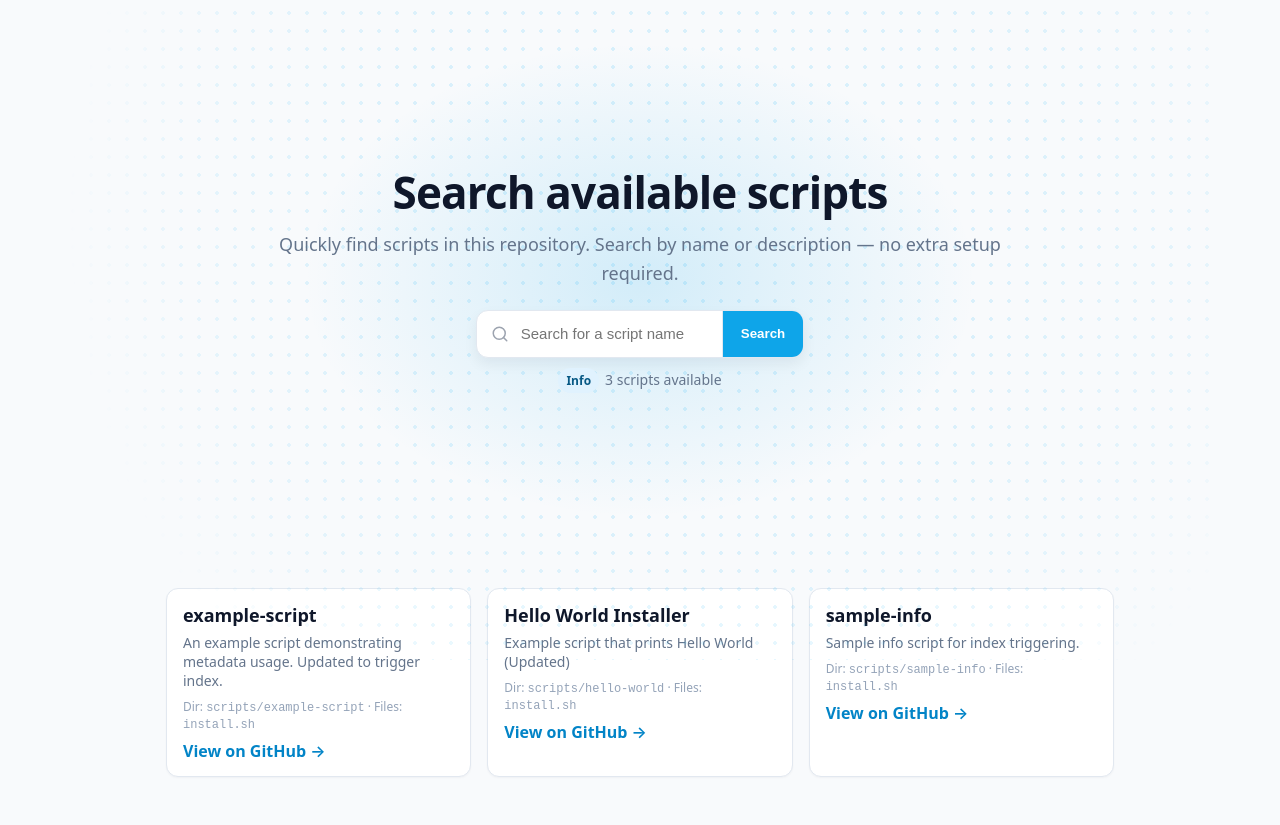
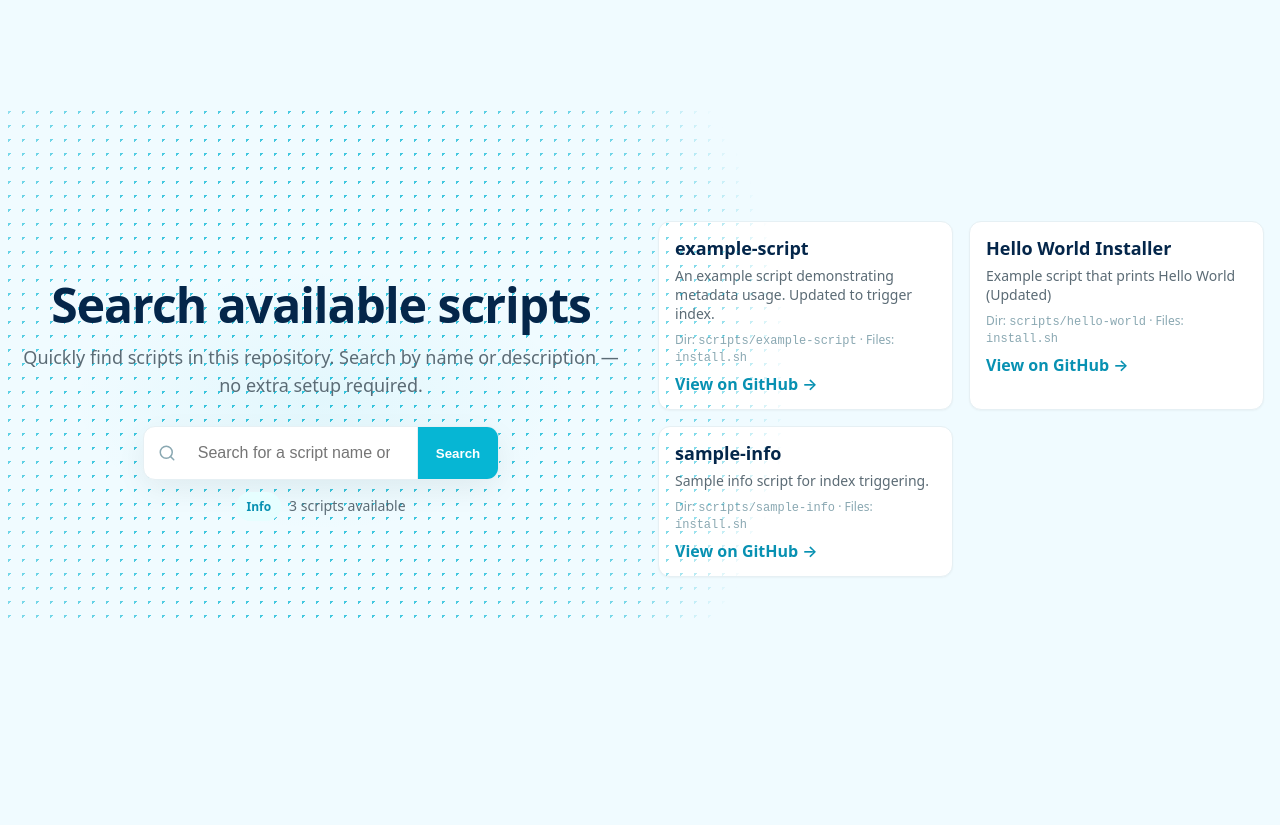
Before and after one commit to wangsyiiz/since-scripts, a plain HTML site: page index.html in a window 1280 px wide. After the commit the page ends 800 px from the top, so only its background shows below. Drawn offline with Linux system fonts and the light colour scheme.

Commit message:
fix: improve styling (centered hero, stronger dots, fresh colors) and make scripts.json loading robust with GitHub raw fallback

```diff
--- a/index.html
+++ b/index.html
@@ -8,80 +8,82 @@
   <style>
     :root{
       /* Fresh, clean palette */
-      --accent:#0ea5e9;     /* sky-500 */
-      --accent-600:#0284c7; /* sky-600 */
-      --text:#0f172a;       /* slate-900 */
-      --muted:#64748b;      /* slate-500 */
-      --border:#e2e8f0;     /* slate-200 */
-      --bg:#f8fafc;         /* slate-50 */
+      --accent:#06b6d4;     /* teal/cyan */
+      --accent-600:#0891b2; /* darker */
+      --text:#04264a;       /* deep navy */
+      --muted:#5b6b75;      /* muted slate */
+      --border:#e6f0f4;     /* light */
+      --bg:#f0fbff;         /* very light cyan */
       --card:#ffffff;
-      --dot:#38bdf8;        /* sky-400 for dots */
+      --dot:#06b6d4;
     }
     *{box-sizing:border-box}
     html,body{height:100%}
     body{
-      margin:0; font-family: ui-sans-serif, system-ui, -apple-system, Segoe UI, Roboto, Helvetica, Arial, "Apple Color Emoji", "Segoe UI Emoji";
+      margin:0; font-family: ui-sans-serif, system-ui, -apple-system, "Segoe UI", Roboto, Helvetica, Arial, "Apple Color Emoji", "Segoe UI Emoji";
       color:var(--text); background:var(--bg);
-      display:flex; flex-direction:column; min-height:100svh; /* ensure full viewport */
+      -webkit-font-smoothing:antialiased; -moz-osx-font-smoothing:grayscale;
+      display:flex; align-items:center; justify-content:center; min-height:100vh; /* center entire page */
     }
 
     /* Center the hero vertically within viewport */
     .hero{
-      position:relative; text-align:center; padding:64px 16px; max-width:860px; margin:auto; isolation:isolate;
-      min-height:70svh; display:flex; flex-direction:column; align-items:center; justify-content:center;
+      position:relative; text-align:center; padding:48px 20px; width:100%; max-width:920px; margin:0 auto; isolation:isolate;
+      display:flex; flex-direction:column; align-items:center; justify-content:center; border-radius:14px;
     }
-    /* more visible dotted background */
+    /* stronger, more visible dotted background */
     .hero::before{
-      content:""; position:absolute; inset:-140px -180px -100px -180px; z-index:-1;
-      background-image:radial-gradient(color-mix(in srgb, var(--dot) 40%, transparent) 2px, transparent 2px);
-      background-size:18px 18px; opacity:.45;
-      -webkit-mask-image:radial-gradient(circle at 55% 45%, rgba(0,0,0,1) 0%, rgba(0,0,0,.85) 42%, rgba(0,0,0,.55) 66%, transparent 82%);
-              mask-image:radial-gradient(circle at 55% 45%, rgba(0,0,0,1) 0%, rgba(0,0,0,.85) 42%, rgba(0,0,0,.55) 66%, transparent 82%);
+      content:""; position:absolute; inset:-120px -160px -60px -160px; z-index:-1;
+      /* larger, denser, and more visible dots */
+      background-image:radial-gradient(circle at 0 0, rgba(6,182,212,0.95) 2.8px, transparent 2.8px);
+      background-size:14px 14px; opacity:0.85;
+      -webkit-mask-image:radial-gradient(circle at 50% 50%, rgba(0,0,0,1) 0%, rgba(0,0,0,.92) 45%, rgba(0,0,0,.6) 72%, transparent 86%);
+              mask-image:radial-gradient(circle at 50% 50%, rgba(0,0,0,1) 0%, rgba(0,0,0,.92) 45%, rgba(0,0,0,.6) 72%, transparent 86%);
       pointer-events:none;
     }
     /* subtle soft tint */
     .hero::after{
       content:""; position:absolute; inset:0; z-index:-2;
-      background:radial-gradient(ellipse at center, color-mix(in srgb, var(--accent) 16%, transparent), transparent 60%);
+      background:radial-gradient(ellipse at center, rgba(6,182,212,.06), transparent 55%);
       pointer-events:none;
     }
 
-    h1{font-size:44px; line-height:1.15; margin:0 0 12px; font-weight:800; letter-spacing:-.02em}
+    h1{font-size:48px; line-height:1.08; margin:0 0 12px; font-weight:800; letter-spacing:-.02em}
     .sub{max-width:760px; margin:0 auto; color:var(--muted); font-size:18px; line-height:1.6}
 
-    .search-wrap{margin-top:22px}
+    .search-wrap{margin-top:26px}
     .search{
-      display:flex; align-items:center; gap:0; max-width:560px; margin:0 auto; background:#fff;
-      border:1px solid var(--border); border-radius:12px; box-shadow:0 6px 14px rgba(16,24,40,.06);
+      display:flex; align-items:center; gap:0; width:100%; max-width:680px; margin:0 auto; background:#fff;
+      border:1px solid var(--border); border-radius:12px; box-shadow:0 10px 30px rgba(4,6,15,.06);
       overflow:hidden;
     }
-    .icon{padding:0 10px 0 14px; color:#9ca3af; display:flex; align-items:center}
+    .icon{padding:0 10px 0 14px; color:#8aa8b2; display:flex; align-items:center}
     .search input{
-      flex:1; height:46px; border:0; outline:none; font-size:15px; color:var(--text);
-      background:#fff;
+      flex:1; height:52px; border:0; outline:none; font-size:16px; color:var(--text);
+      background:#fff; padding:0 12px;
     }
     .search button{
-      height:46px; padding:0 18px; border:0; color:#fff; background:var(--accent); font-weight:700; cursor:pointer;
+      height:52px; padding:0 18px; border:0; color:#fff; background:var(--accent); font-weight:700; cursor:pointer;
       transition:background .15s ease; border-left:1px solid var(--border);
     }
     .search button:hover{background:var(--accent-600)}
 
-    .meta{margin-top:10px; color:var(--muted); font-size:14px}
-    .badge{display:inline-block; background:#e0f2fe; color:#075985; padding:4px 8px; border-radius:999px; font-size:12px; font-weight:700; margin-right:6px}
+    .meta{margin-top:12px; color:var(--muted); font-size:14px}
+    .badge{display:inline-block; background:#e6feff; color:var(--accent-600); padding:6px 10px; border-radius:999px; font-size:12px; font-weight:700; margin-right:8px}
 
-    .container{width:100%; max-width:980px; margin:0 auto; padding:0 16px 48px}
-    .results{margin-top:28px; display:grid; grid-template-columns:repeat(auto-fill,minmax(260px,1fr)); gap:16px}
+    .container{width:100%; max-width:980px; margin:28px auto 0; padding:0 16px 48px}
+    .results{margin-top:18px; display:grid; grid-template-columns:repeat(auto-fill,minmax(260px,1fr)); gap:16px}
     .card{
       background:var(--card); border:1px solid var(--border); border-radius:12px; padding:14px 16px;
-      box-shadow:0 1px 2px rgba(16,24,40,.04);
+      box-shadow:0 1px 2px rgba(4,6,15,.04);
     }
     .card h3{margin:0 0 6px; font-size:18px}
     .card p{margin:0 0 8px; color:var(--muted); font-size:14px}
-    .card .meta-row{font-size:12px; color:#94a3b8}
+    .card .meta-row{font-size:12px; color:#8aa8b2}
     .card a{color:var(--accent-600); text-decoration:none; font-weight:600}
     .empty{margin:24px 0; text-align:center; color:var(--muted)}
 
-    @media (max-width:480px){ h1{font-size:32px} .sub{font-size:16px} }
+    @media (max-width:680px){ h1{font-size:36px} .sub{font-size:16px} }
   </style>
 </head>
 <body>
@@ -94,11 +96,13 @@
         <span class="icon" aria-hidden="true">
           <svg xmlns="http://www.w3.org/2000/svg" width="18" height="18" viewBox="0 0 24 24" fill="none" stroke="currentColor" stroke-width="2" stroke-linecap="round" stroke-linejoin="round"><circle cx="11" cy="11" r="8"></circle><line x1="21" y1="21" x2="16.65" y2="16.65"></line></svg>
         </span>
-        <input id="q" name="q" type="search" placeholder="Search for a script name" autocomplete="off" />
+        <input id="q" name="q" type="search" placeholder="Search for a script name or description" autocomplete="off" />
         <button type="submit">Search</button>
       </form>
       <div class="meta"><span class="badge">Info</span><span id="metaText">Loading…</span></div>
     </div>
+
+    <!-- Results container sits outside hero to allow hero to remain compact while page centered -->
   </header>
 
   <main class="container">
@@ -137,12 +141,7 @@
         const a = document.createElement('article');
         a.className = 'card';
         const gh = `https://github.com/wangsyiiz/since-scripts/tree/main/${s.dir||''}`;
-        a.innerHTML = `
-          <h3>${escapeHTML(s.name||'Untitled')}</h3>
-          <p>${escapeHTML(s.description||'')}</p>
-          <div class="meta-row">${s.dir?`Dir: <code>${escapeHTML(s.dir)}</code>`:''}${s.files?` · Files: <code>${escapeHTML(s.files)}</code>`:''}</div>
-          <div style=\"margin-top:8px\"><a href=\"${gh}\" target=\"_blank\" rel=\"noopener\">View on GitHub →</a></div>
-        `;
+        a.innerHTML = `\n          <h3>${escapeHTML(s.name||'Untitled')}</h3>\n          <p>${escapeHTML(s.description||'')}</p>\n          <div class=\"meta-row\">${s.dir?`Dir: <code>${escapeHTML(s.dir)}</code>`:''}${s.files?` · Files: <code>${escapeHTML(s.files)}</code>`:''}</div>\n          <div style=\"margin-top:8px\"><a href=\"${gh}\" target=\"_blank\" rel=\"noopener\">View on GitHub →</a></div>\n        `;
         frag.appendChild(a);
       });
       resultsEl.appendChild(frag);
@@ -169,27 +168,42 @@
       search(q);
     });
 
-    // init - add cache-busting so pages/CDN updates don't serve stale JSON
+    // Robust scripts.json loading: try local, then raw GitHub, and show helpful meta text
     (async function(){
+      const local = 'scripts.json';
+      const raw = 'https://raw.githubusercontent.com/wangsyiiz/since-scripts/main/scripts.json';
+
+      async function fetchJson(url){
+        const r = await fetch(url, { cache: 'no-store' });
+        if(!r.ok) throw new Error(`HTTP ${r.status}`);
+        const txt = await r.text();
+        try{
+          const parsed = JSON.parse(txt);
+          if(!Array.isArray(parsed)) throw new Error('scripts.json must be an array');
+          return parsed;
+        }catch(e){
+          console.error('Failed to parse JSON from', url, e);
+          throw e;
+        }
+      }
+
       try{
-        const ts = Date.now().toString().slice(0,10); // coarse busting
-        const r = await fetch(`scripts.json?v=${ts}`, { cache: 'no-store' });
-        if(!r.ok) throw new Error(`HTTP ${r.status}`);
-        const text = await r.text();
+        // first attempt local (use cache-bust to avoid stale CDN)
         try{
-          all = JSON.parse(text);
-        }catch(parseErr){
-          console.error('scripts.json parse error:', parseErr, '\nRaw head:', text.slice(0,200));
-          throw parseErr;
+          const ts = Math.floor(Date.now()/60000); // minute resolution
+          all = await fetchJson(`${local}?v=${ts}`);
+        }catch(localErr){
+          console.warn('Local scripts.json failed, falling back to raw GitHub', localErr);
+          all = await fetchJson(raw);
         }
-        if(!Array.isArray(all)) all = [];
         metaEl.textContent = `${all.length} scripts available`;
         const q0 = readQuery();
-        if(q0){ qInput.value = q0; }
+        if(q0) qInput.value = q0;
         search(q0);
       }catch(err){
-        metaEl.textContent = 'Failed to load scripts.json. Please refresh in a moment.';
-        console.error(err);
+        all = [];
+        metaEl.textContent = 'No scripts available';
+        console.error('Could not load scripts.json from either source:', err);
       }
     })();
   })();
```
